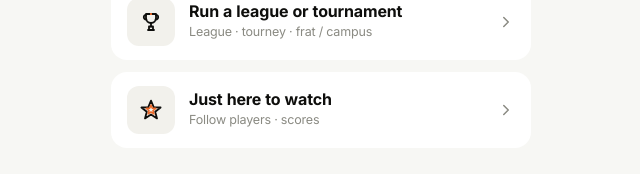
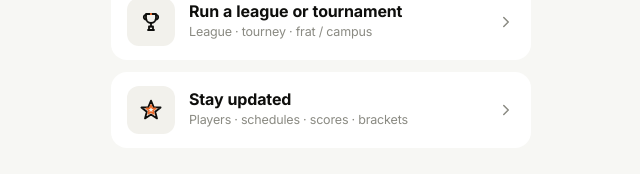
Before and after one commit to shannon-spec/bdl-pickup-app, a Next.js app in the folder web/: page / in a window 1280 px wide. Shown: the part 503-677 px from the top of the page, without its empty margins (319-959 px from the left). Built offline with nearby package versions, Linux system fonts and the light colour scheme; no server answers.

Commit message:
Front Door: rename Watch path to "Stay updated"
"Just here to watch" → "Stay updated" with sub
"Players · schedules · scores · brackets".

Co-Authored-By: Claude Opus 4.8 (1M context) <noreply@anthropic.com>

```diff
--- a/web/app/page.tsx
+++ b/web/app/page.tsx
@@ -74,8 +74,8 @@ export default async function FrontDoor() {
           <PathCard
             href="/discover"
             icon={<StarIcon size={24} />}
-            title="Just here to watch"
-            sub="Follow players · scores"
+            title="Stay updated"
+            sub="Players · schedules · scores · brackets"
           />
         </div>
 
```
